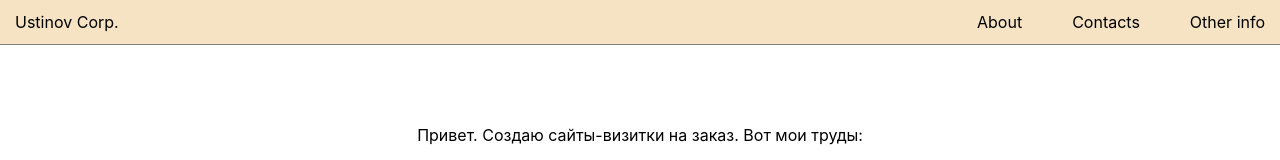
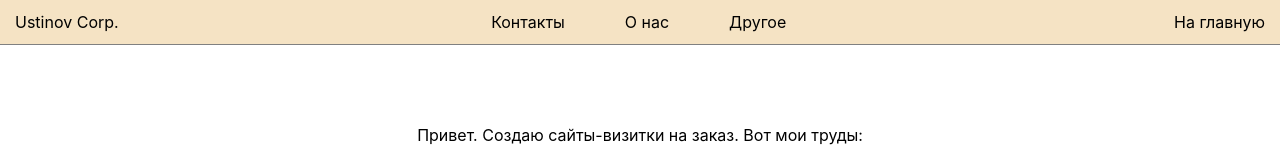
Before and after one commit to BossNumber1/allvis, a Next.js app in the folder app/: page / in a window 1280 px wide. Shown: the top 160 px of the page. Built offline with nearby package versions, Linux system fonts and the light colour scheme.

Commit message:
Upgrade header

```diff
--- a/app/components/general/Header.jsx
+++ b/app/components/general/Header.jsx
@@ -4,15 +4,20 @@ export default function Header() {
     return (
         <div className={headerStyles.commonBlock}>
             <div>Ustinov Corp.</div>
+            <div className={headerStyles.centerBlock}>
+                <div>
+                    <a href="/contacts">Контакты</a>
+                </div>
+                <div>
+                    <a href="/about">О нас</a>
+                </div>
+                <div>
+                    <a href="/otherInfo">Другое</a>
+                </div>
+            </div>
             <div className={headerStyles.rightBlock}>
                 <div>
-                    <a href="/about">About</a>
-                </div>
-                <div>
-                    <a href="/contacts">Contacts</a>
-                </div>
-                <div>
-                    <a href="/otherInfo">Other info</a>
+                    <a href="/">На главную</a>
                 </div>
             </div>
         </div>
--- a/app/styles/header.module.css
+++ b/app/styles/header.module.css
@@ -5,11 +5,17 @@
     border-bottom: 0.1px solid gray;
 }
 
+.centerBlock {
+    display: flex;
+    margin-left: 25%;
+    margin-right: auto;
+}
+
+.centerBlock div {
+    margin-left: 60px;
+}
+
 .rightBlock {
     display: flex;
     margin-left: auto;
 }
-
-.rightBlock div {
-    margin-left: 50px;
-}
```
